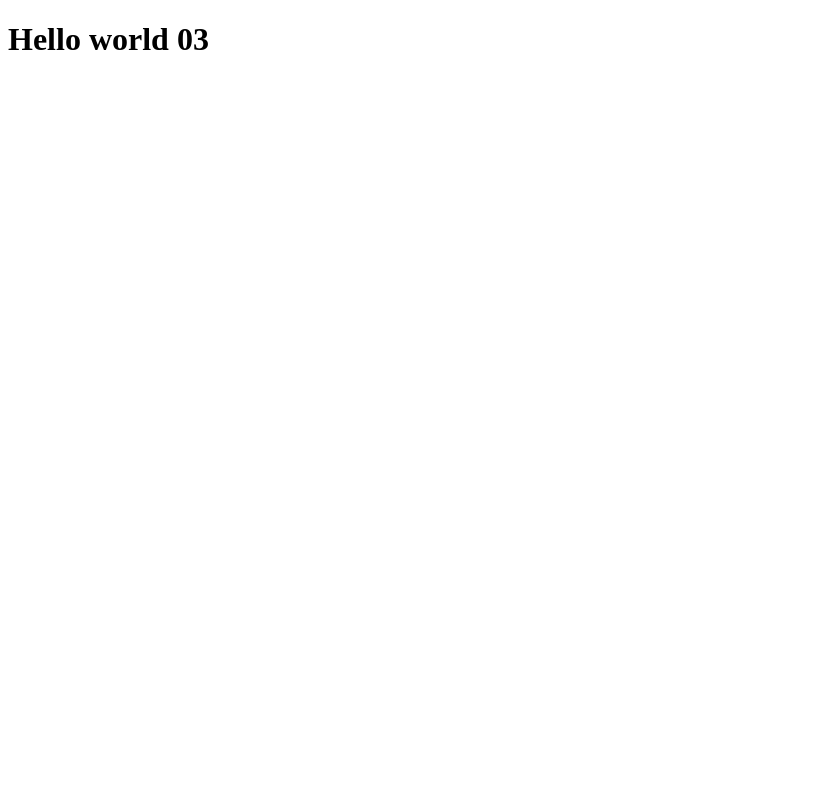
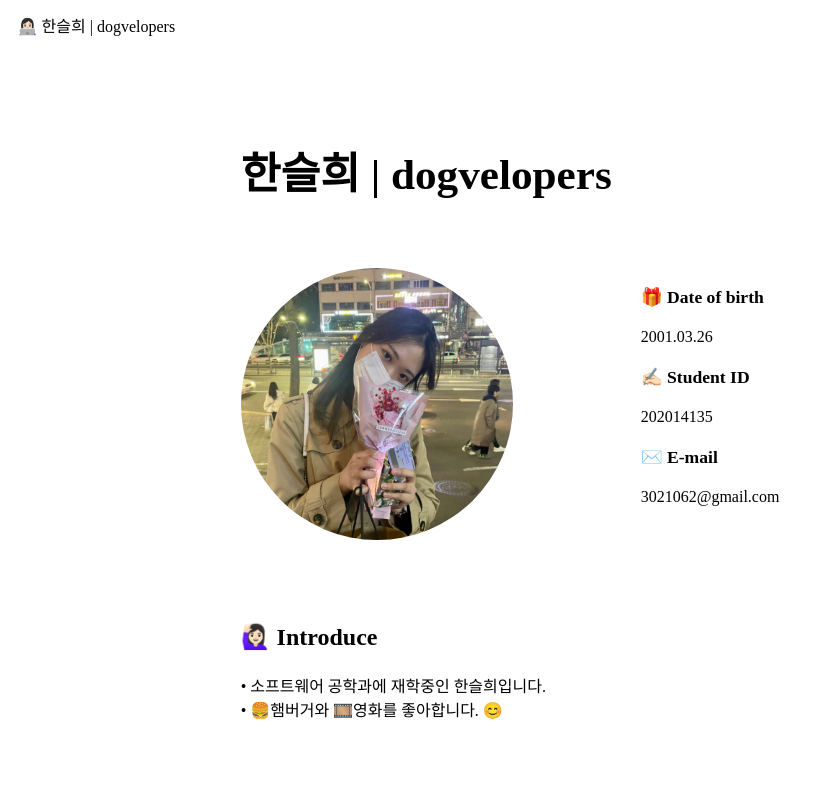
Before and after one commit to dogVelopers/2022_FE_React_03, a React (Create React App) app: page / in a window 1280 px wide. Shown: the top 793 px of the page, without its empty margins (0-835 px from the left). Built offline with nearby package versions, Linux system fonts and the light colour scheme.

Commit message:
feat: apply components

```diff
--- a/public/index.html
+++ b/public/index.html
@@ -26,7 +26,7 @@
     -->
     <title>React App</title>
   </head>
-  <body>
+  <body style="margin: 0">
     <noscript>You need to enable JavaScript to run this app.</noscript>
     <div id="root"></div>
     <!--
--- a/src/App.tsx
+++ b/src/App.tsx
@@ -1,9 +1,113 @@
+/** @jsxImportSource @emotion/react */
+import { css } from "@emotion/react";
+import Card from "./components/Card";
+import Inform from "./components/Inform";
+import Nav from "./components/Nav";
+import profile from "./image/profile.jpg";
+import Comment from "./components/Comment";
+
 function App() {
   return (
     <div>
-      <h1>Hello world 03</h1>
+      <Nav />
+      <div css={contentWrapper}>
+        <div css={inWrapper}>
+          <h1 css={title}>한슬희 | dogvelopers</h1>
+          <div css={informWrapper}>
+            <div css={imgSize}>
+              <img src={profile} css={profileImg} alt="profile" />
+            </div>
+            <div css={informWrapperSort}>
+              <Inform title="🎁 Date of birth" summary="2001.03.26" />
+              <Inform title="✍🏻 Student ID" summary="202014135" />
+              <Inform title="✉️ E-mail" summary="3021062@gmail.com" />
+            </div>
+          </div>
+          <div css={introduceSort}>
+            <h2>🙋🏻‍♀️ Introduce</h2>
+            <span css={summary}>
+              • 소프트웨어 공학과에 재학중인 한슬희입니다.
+            </span>
+            <span css={summary}>• 🍔햄버거와 🎞️영화를 좋아합니다. 😊</span>
+          </div>
+          <h2>🎈 Experience</h2>
+          <div css={expreienceWrapper}>
+            <Card />
+            <div css={commentWrapper}>
+              <Comment />
+            </div>
+          </div>
+        </div>
+      </div>
     </div>
   );
 }
 
 export default App;
+
+const title = css`
+  font-size: 2.7rem;
+`;
+
+const inWrapper = css`
+  max-width: 100%;
+  display: flex;
+  flex-direction: column;
+  line-height: 1.5;
+`;
+
+const contentWrapper = css`
+  position: relative;
+  width: 100%;
+  margin: 4rem 0;
+  display: flex;
+  flex-direction: column;
+  align-items: center;
+`;
+
+const informWrapper = css`
+  display: flex;
+  flex-direction: row;
+  align-items: center;
+  margin-top: 2rem;
+`;
+
+const informWrapperSort = css`
+  display: flex;
+  flex-direction: column;
+  margin-left: 8rem;
+  height: auto;
+`;
+
+const imgSize = css`
+  width: 17rem;
+  height: 17rem;
+  border-radius: 70%;
+  overflow: hidden;
+`;
+
+const profileImg = css`
+  width: 100%;
+  height: 100%;
+  object-fit: cover;
+`;
+
+const introduceSort = css`
+  display: flex;
+  flex-direction: column;
+  margin: 3.7rem 7rem 3rem 0;
+`;
+
+const summary = css`
+  font-size: 1rem;
+  font-weight: 300;
+`;
+
+const expreienceWrapper = css`
+  display: flex;
+  flex-direction: row;
+`;
+
+const commentWrapper = css`
+  margin-left: 2rem;
+`;
```
Also changed, not shown: 1 other file (tests, documents, lock files or other folders).
